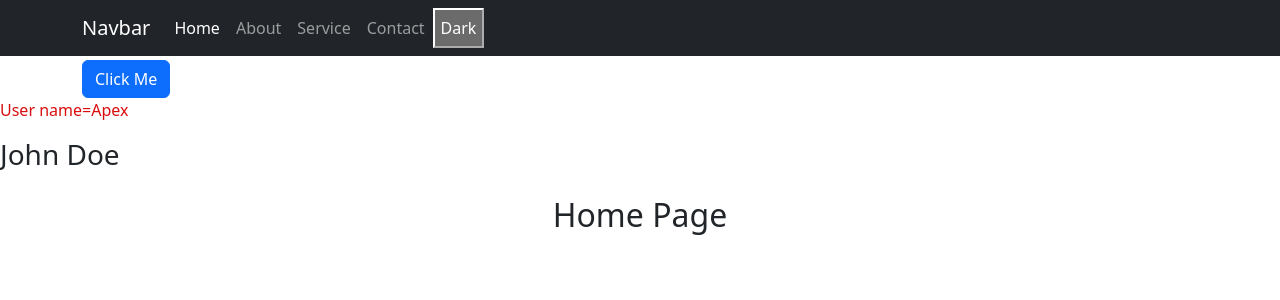
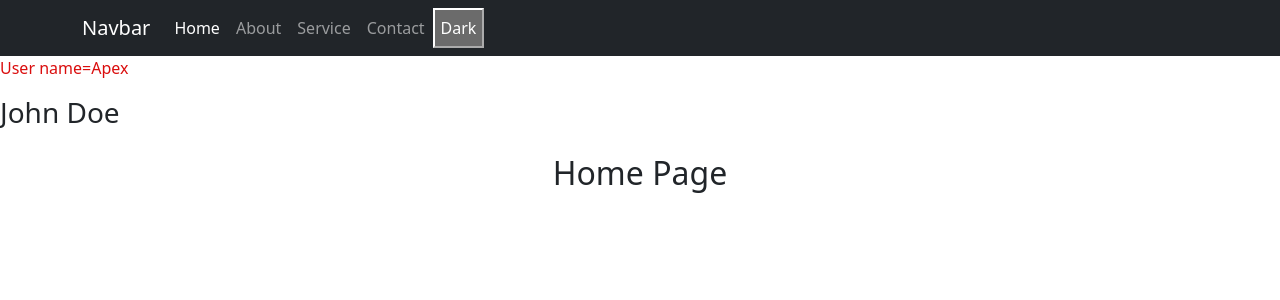
Before and after one commit to akash123a/ReactDashboard, a React (Vite) app: page / in a window 1280 px wide. Shown: the top 300 px of the page. Built offline with nearby package versions, Linux system fonts and the light colour scheme.

Commit message:
remove button

```diff
--- a/src/components/About/about.jsx
+++ b/src/components/About/about.jsx
@@ -1,5 +1,8 @@
 import React from "react";
 import "./about.css";
+
+
+
 
 const About = () => {
   return (
--- a/src/components/Navbar/navbar.jsx
+++ b/src/components/Navbar/navbar.jsx
@@ -31,9 +31,7 @@ const NavbarComponent = () => {
         </Container>
       </Navbar>
 
-      <div className="container mt-1">
-        <Button variant="primary">Click Me</Button>
-      </div>
+
     </>
   )
 }
```
